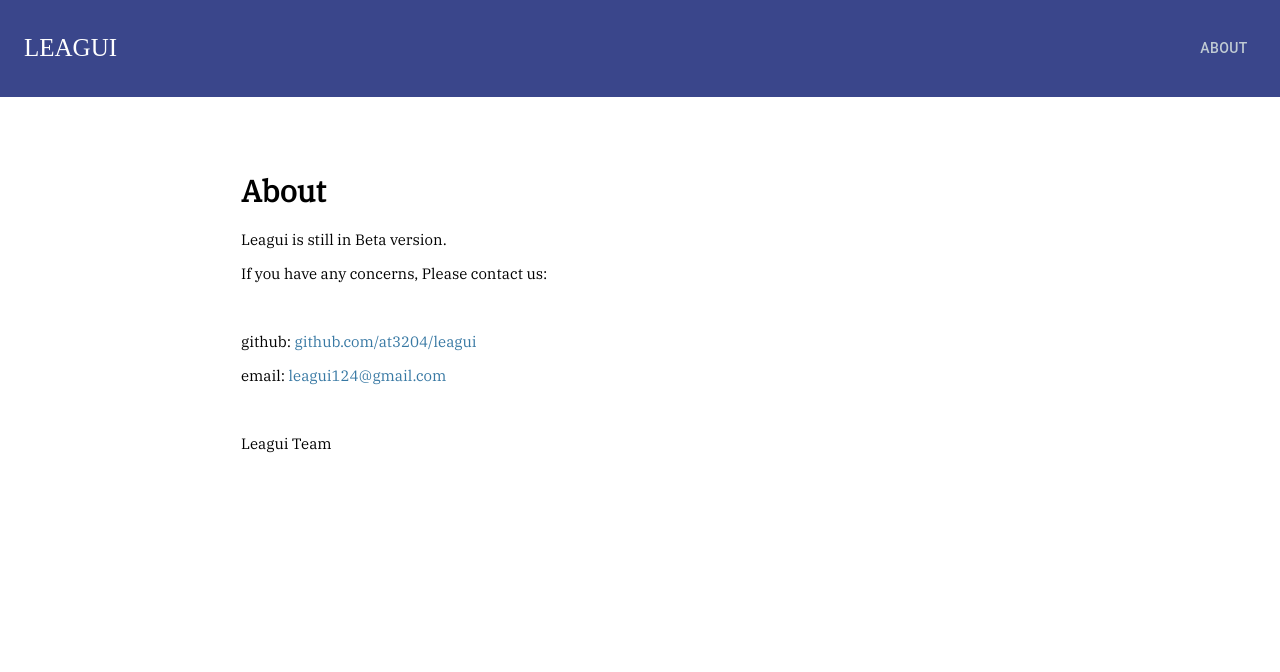
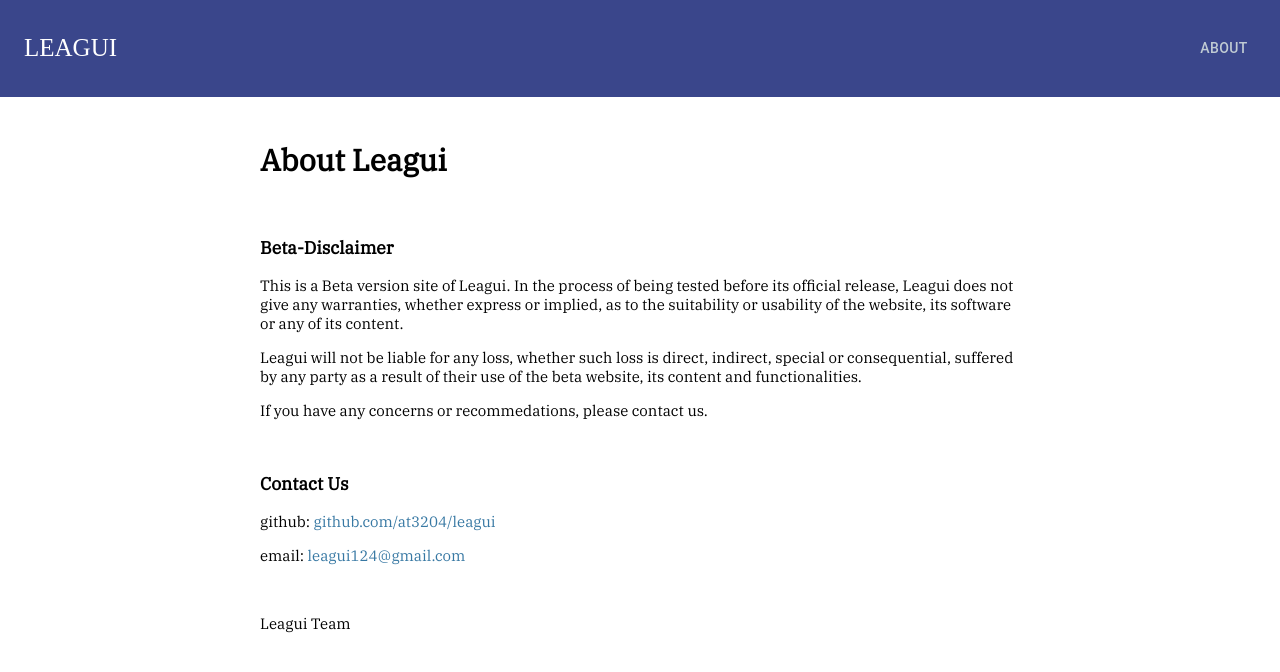
Before and after one commit to at3204/leagui, a React app: page /about in a window 1280 px wide. Built offline with nearby package versions, Linux system fonts and the light colour scheme; some packages are replaced by stand-ins of ours; no server answers; a web font is replaced by a local one.

Commit message:
update about page

```diff
--- a/src/Components/about/index.js
+++ b/src/Components/about/index.js
@@ -4,10 +4,25 @@ const About = () => {
     return (
         <div className="about_container">
             <div className="about_wrapper">
-                <h1>About</h1>
-                <p>Leagui is still in Beta version.</p>
-                <p>If you have any concerns, Please contact us:</p>
+                <h1>About Leagui</h1>
                 <br/>
+                <h3>Beta-Disclaimer</h3>
+                <p>
+                    This is a Beta version site of Leagui.
+                    In the process of being tested before its official release,
+                    Leagui does not give any warranties, whether express or implied,
+                    as to the suitability or usability of the website,
+                    its software or any of its content.
+                </p>
+                <p>
+                    Leagui will not be liable for any loss, whether such loss is direct,
+                    indirect, special or consequential,
+                    suffered by any party as a result of their use of the beta website,
+                    its content and functionalities.
+                </p>
+                <p>If you have any concerns or recommedations, please contact us.</p>
+                <br/>
+                <h3>Contact Us</h3>
                 <p>github: <span/>
                     <a href="https://github.com/at3204/leagui">
                          github.com/at3204/leagui
--- a/src/Resources/css/app.css
+++ b/src/Resources/css/app.css
@@ -174,8 +174,8 @@ button {
 
 .about_wrapper{
     text-align: center;
-    margin-top: 150px;
-    padding: 1px;
+    margin-top: 100px;
+    padding: 20px;
     background-size: 5px 5px !important;
     min-height: 60vh;
     text-align: left;
```
